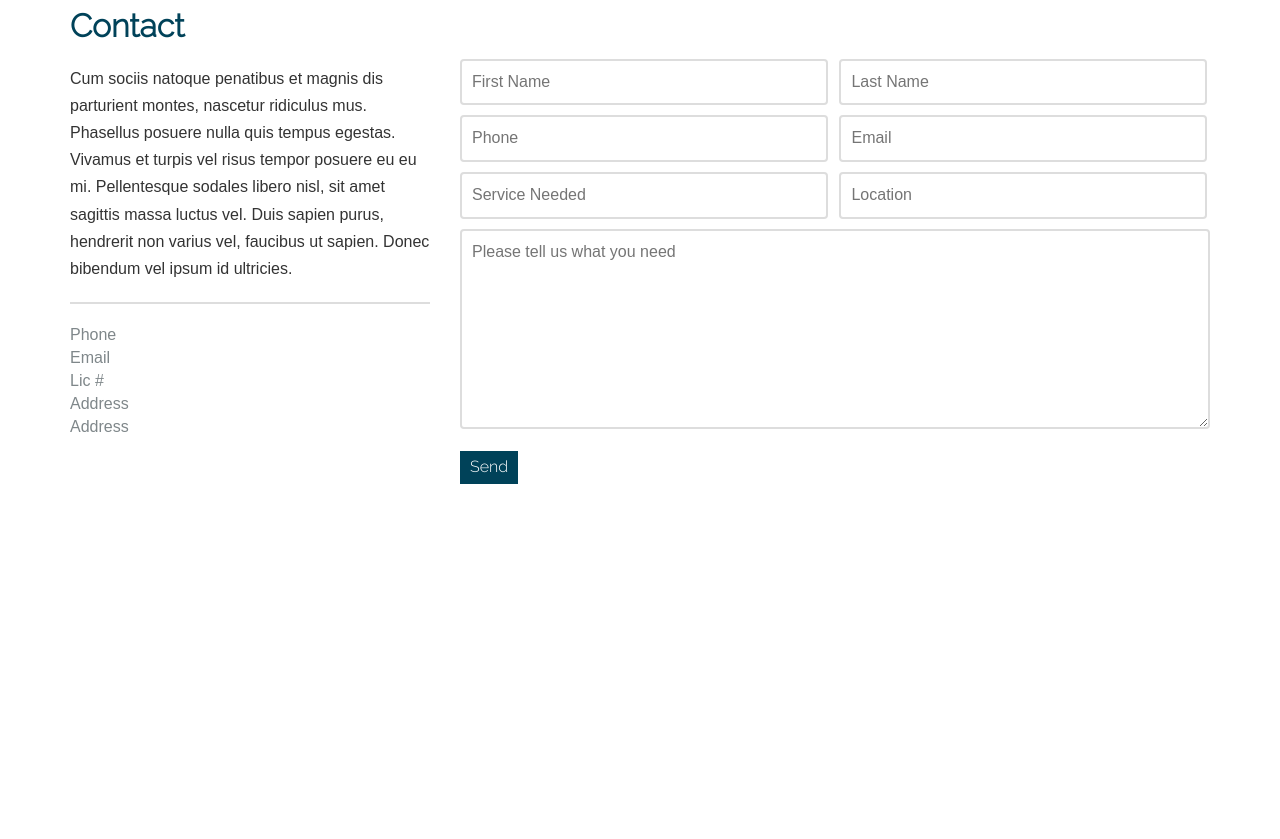
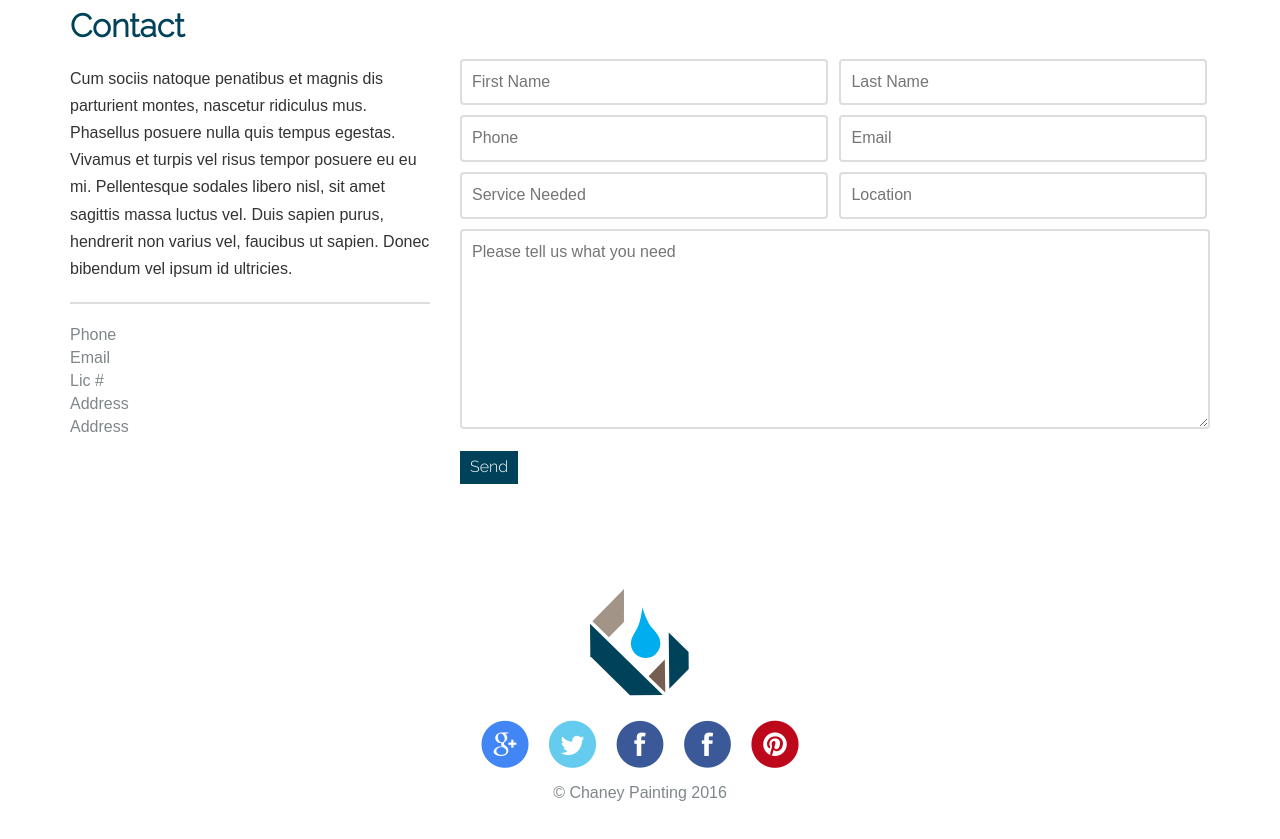
Before and after one commit to chaneypainting/chaneyWeb, a website: page index.html in a window 1280 px wide. Shown: the part 4170-5009 px from the top of the page. After the commit the page ends 4974 px from the top, so only its background shows below. Drawn offline with Linux system fonts and the light colour scheme.

Commit message:
footer done

```diff
--- a/index.html
+++ b/index.html
@@ -312,6 +312,25 @@
 
 
         <footer>
+            <div>
+                <svg>
+                    <polygon points="2.42 32.25 18.88 48.36 33.96 32.96 34 0 2.42 32.25" style="fill:#a29588"/>
+                    <polygon points="0 34.73 72.87 106.07 40.01 106.13 0.34 67.29 0 34.73" style="fill:#004259"/>
+                    <polygon points="58.55 87.2 74.8 70.59 75.3 103.59 58.55 87.2" style="fill:#775e53"/>
+                    <polygon points="78.7 43.57 79.3 99.77 98.74 79.92 98.56 63.04 78.7 43.57" style="fill:#004259"/>
+                    <path class="dripPath" fill="#00aeef" d="M68,46.28a59.43,59.43,0,0,0-6.2-7.76c-5.59-6.46-9.47-20.44-9.47-20.44S51.11,32.7,46.82,39.92c-1.23,2.07-2.6,4.28-3.7,6.47A14.75,14.75,0,1,0,68,46.28Z"/>
+                </svg>
+            </div>
+            <div class="cp-footer-social">
+                <a href="#"><span class="cp-icon-google"></span></a>
+                <a href="#"><span class="cp-icon-twitter"></span></a>
+                <a href="#"><span class="cp-icon-facebook"></span></a>
+                <a href="#"><span class="cp-icon-facebook"></span></a>
+                <a href="#"><span class="cp-icon-pintrist"></span></a>
+            </div>
+            <div class="cp-footer-copy">
+                <span>&copy; Chaney Painting 2016</span>
+            </div>
         </footer>
 
 
--- a/site.scss
+++ b/site.scss
@@ -11,6 +11,74 @@
 *   Fonts
 */
 @import url(https://fonts.googleapis.com/css?family=Raleway:300|EB+Garamond|Satisfy);
+@font-face {
+	font-family: 'cp-icons';
+	src:url('fonts/chaney.eot');
+	src:url('fonts/chaney.eot') format('embedded-opentype'),
+		url('fonts/chaney.ttf') format('truetype'),
+		url('fonts/chaney.woff') format('woff'),
+		url('fonts/chaney.svg') format('svg');
+	font-weight: normal;
+	font-style: normal;
+}
+
+[class^="cp-icon-"], [class*=" cp-icon-"] {
+    font-family: 'cp-icons' !important;
+    speak: none;
+    font-style: normal;
+    font-weight: normal;
+    font-variant: normal;
+    text-transform: none;
+    line-height: 1;
+    /* Better Font Rendering =========== */
+    -webkit-font-smoothing: antialiased;
+    -moz-osx-font-smoothing: grayscale;
+    &::after {
+        padding-left: .5em;
+    }
+}
+
+.cp-icon-twitter {
+    color: #65CCEF !important;
+    &:before {
+        content: "\e900";
+    }
+}
+
+.cp-icon-google {
+    color: #4285F4 !important;
+    &:before {
+        content: "\e901";
+    }
+}
+
+.cp-icon-pintrist {
+    color: #bd081c !important;
+    &:before {
+        content: "\e902";
+    }
+}
+
+.cp-icon-facebook {
+    color: #3b5998 !important;
+    &:before {
+        content: "\e903";
+    }
+}
+
+.vp-icon-youtube {
+    color: #cd201f !important;
+    &:before {
+        content: "\e904";
+    }
+}
+
+.vp-icon-linkedin {
+    color: #0077B5 !important;
+    &:before {
+        content: "\e905";
+    }
+}
 
 /*
 *   Global Variables
@@ -404,7 +472,48 @@ $cp-gallery-tile-height: 250px;
 */
 
 footer {
-    height: 1000px;
+    height: 200px;
+    padding-top: cp-spacing(20);
+    > div {
+        display: table;
+        margin: 0 auto;
+        svg {
+            width: 100px;
+            height: 110px;
+        }
+    }
+    .cp-footer-social {
+        margin: 0 auto;
+        margin-top: cp-spacing(3);
+        margin-bottom: cp-spacing(2);
+        a:hover,
+        a:active,
+        a:visited,
+        a:focus {
+            text-decoration: none;
+        }
+        span {
+            // display: block;
+            font-size: $cp-font-size-xxl;
+            margin: 0 cp-spacing(2);
+        }
+    }
+    .cp-footer-copy {
+        text-align: center;
+        margin-bottom: cp-spacing(10);
+    }
+    .cp-footer-logo {
+        width: 10%;
+        position: relative;
+        left: 45%;
+        height: auto;
+    }
+    .cp-footer-logo-text {
+        width: 25%;
+        position: relative;
+        left: 37.5%;
+        height: auto;
+    }
 }
 
 
```
Also changed, not shown: fonts/chaney.ttf (added), fonts/chaney.woff (added), images/logoWhite.png (added), site.css, 2 other files.
